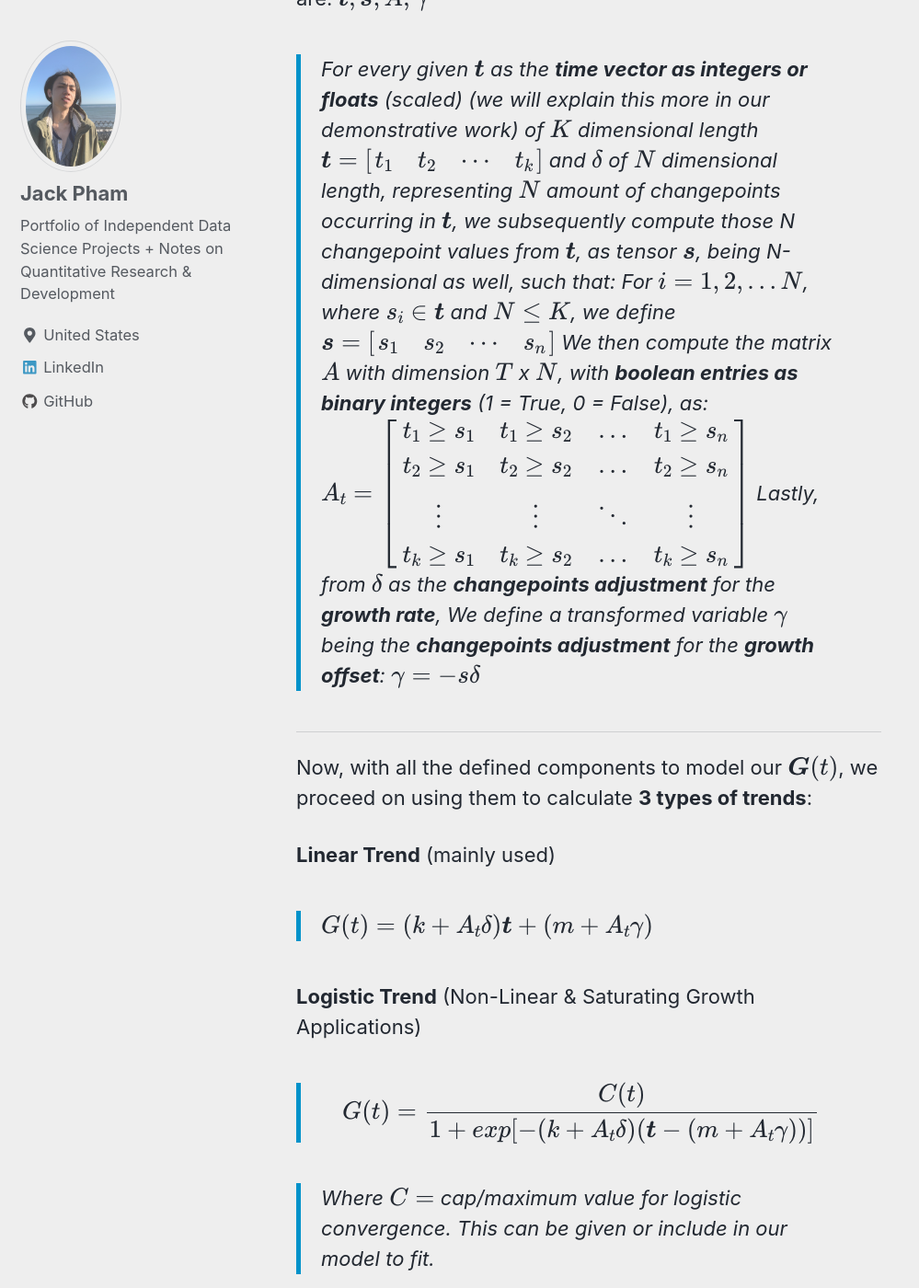
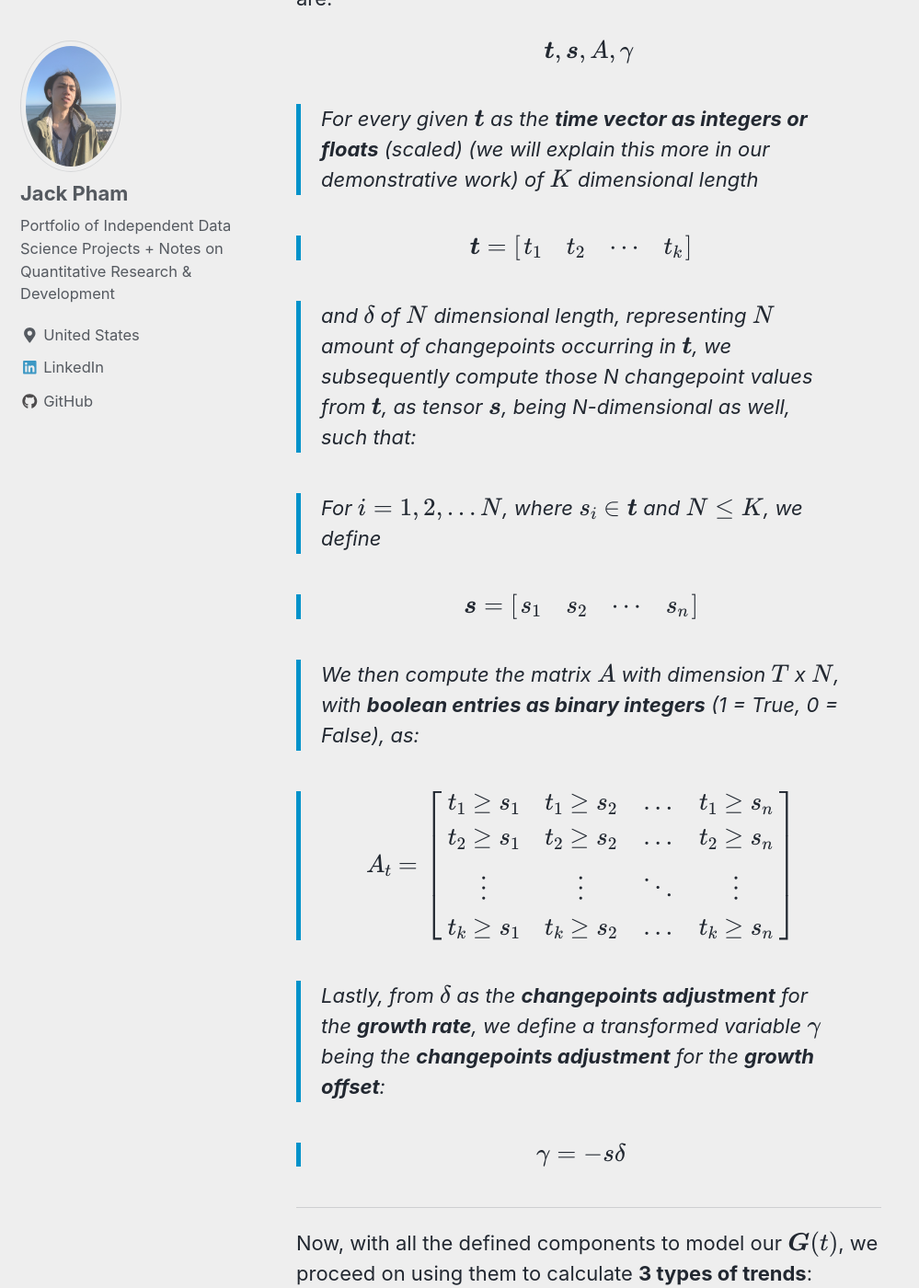
Before and after one commit to jp-quant/jp-quant.github.io, a Jekyll site: the page built from _posts/2020-09-18-fbprophet_bayesian_glm.md, in a window 1280 px wide and 1400 px high, scrolled down 10262 px. Shown: the whole window at 92% size, without its empty margins (0-999 px from the left). Built offline with Jekyll 4.4.1, drawn with Linux system fonts in a browser that asks for light colours; nearby versions of some CDN libraries; formulas are drawn with MathJax 3.

```diff
--- a/_posts/2020-09-18-fbprophet_bayesian_glm.md
+++ b/_posts/2020-09-18-fbprophet_bayesian_glm.md
@@ -156,19 +156,26 @@ Notice how while $$k$$ and $$m$$ are 1 dimensional, or simply as constants, $$\d
 > Our $$\delta$$ here is somewhat similar to the commonly known concept in mathematics called *Dirac Delta* in differential equation, used to tackle problems with piece-wise regressions & step-functions.
 
 Before finalizing our trend model, we also need to define a couple last components, although **these will NOT be as priors with distributions needed to be sampled for fit** but rather **most of which are transformed variables**, being **calculation results using the defined priors & hyper-parameters** above (except $$t$$, being given as time). These are:
+
 $$ \boldsymbol{t}, \boldsymbol{s}, A,\gamma$$
 
-> For every given $$\boldsymbol{t}$$ as the **time vector as integers or
-floats** (scaled) (we will explain this more in our demonstrative
+> For every given $$\boldsymbol{t}$$ as the **time vector as integers or floats** (scaled) (we will explain this more in our demonstrative
 work) of $$K$$ dimensional length
+
 > $$\boldsymbol{t} =\begin{bmatrix} t_1 & t_2  &\cdots  & t_k \end{bmatrix}$$
-and $$\delta$$ of $$N$$ dimensional length, representing $$N$$ amount of changepoints occurring in $$\boldsymbol{t}$$, we subsequently compute those N changepoint values from $$\boldsymbol{t}$$, as tensor $$\boldsymbol{s}$$, being N-dimensional as well, such that:
-For $$i = 1,2,...N$$, where $$s_i \in \boldsymbol{t}$$ and $$N \leq K$$, we define
+
+> and $$\delta$$ of $$N$$ dimensional length, representing $$N$$ amount of changepoints occurring in $$\boldsymbol{t}$$, we subsequently compute those N changepoint values from $$\boldsymbol{t}$$, as tensor $$\boldsymbol{s}$$, being N-dimensional as well, such that:
+
+> For $$i = 1,2,...N$$, where $$s_i \in \boldsymbol{t}$$ and $$N \leq K$$, we define
+
 > $$\boldsymbol{s} =\begin{bmatrix} s_1 & s_2  &\cdots  & s_n \end{bmatrix}$$
-We then compute the matrix $$A$$ with dimension $$T$$ x $$N$$, with **boolean entries as binary integers** (1 = True, 0 = False), as:
+
+> We then compute the matrix $$A$$ with dimension $$T$$ x $$N$$, with **boolean entries as binary integers** (1 = True, 0 = False), as:
+
 > $$A_t = \begin{bmatrix} t_{1} \geq s_1  & t_{1} \geq s_2  & \dots  & t_{1} \geq s_n \\ t_{2} \geq s_1  & t_{2} \geq s_2  & \dots  & t_{2} \geq s_n \\ \vdots & \vdots & \ddots & \vdots \\ t_{k} \geq s_1  & t_{k} \geq s_2 & \dots & t_{k} \geq s_n \end{bmatrix}$$
-Lastly, from $$\delta$$ as the **changepoints adjustment** for the **growth rate**,
-We define a transformed variable $$\gamma$$ being the **changepoints adjustment** for the **growth offset**:
+
+> Lastly, from $$\delta$$ as the **changepoints adjustment** for the **growth rate**, we define a transformed variable $$\gamma$$ being the **changepoints adjustment** for the **growth offset**:
+
 > $$\gamma = -s \delta$$
 
 ---
```
